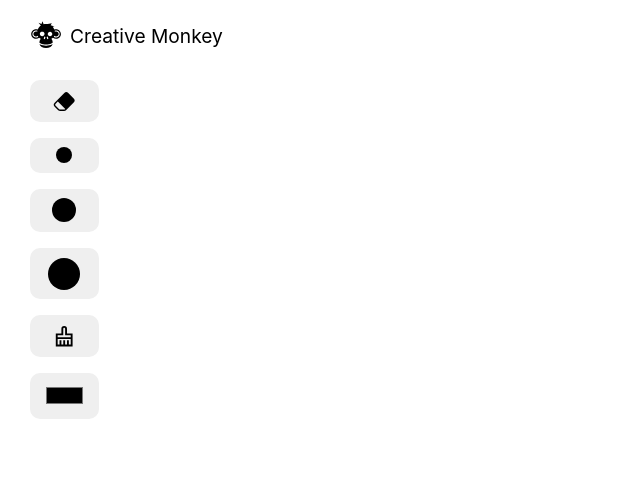
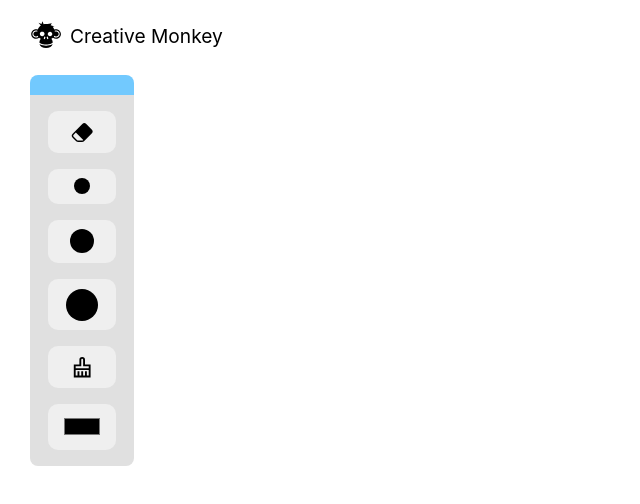
Before and after one commit to om202/creativemonkey-paint, a React (Create React App) app: page / in a window 1280 px wide. Shown: the top 504 px of the page, without its empty margins (0-640 px from the left). Built offline with nearby package versions, Linux system fonts and the light colour scheme.

Commit message:
draggable

```diff
--- a/package.json
+++ b/package.json
@@ -6,8 +6,11 @@
     "@testing-library/jest-dom": "^4.2.4",
     "@testing-library/react": "^9.3.2",
     "@testing-library/user-event": "^7.1.2",
+    "i": "^0.3.7",
+    "npm": "^9.2.0",
     "react": "^16.14.0",
     "react-dom": "^16.14.0",
+    "react-draggable": "^4.4.5",
     "react-icons": "^4.7.1",
     "react-scripts": "^5.0.1"
   },
--- a/src/App.js
+++ b/src/App.js
@@ -2,13 +2,16 @@ import React from "react";
 import { Canvas } from "./Canvas";
 import { ButtonsGroup } from "./ButtonsGroup";
 import { Logo } from "./Logo";
+import { FloatingHelper } from "./floating-helper/floatingHelper";
 
 function App() {
   return (
     <>
       <Canvas />
-      <Logo/>
-      <ButtonsGroup />
+      <Logo />
+      <FloatingHelper initial={[30,75]}>
+        <ButtonsGroup/>
+      </FloatingHelper>
     </>
   );
 }
--- /dev/null
+++ b/src/floating-helper/floatingHelper.jsx
@@ -0,0 +1,16 @@
+import React from "react";
+import Draggable from "react-draggable";
+import { ButtonsGroup } from "../ButtonsGroup";
+
+export const FloatingHelper = ({ children, initial }) => {
+  return (
+    <Draggable
+      defaultPosition={{ x: 0, y: 0 }}
+      positionOffset={{ x: initial[0], y: initial[1] }}
+      position={null}
+      scale={1}
+    >
+      <div className="floating-helper">{children}</div>
+    </Draggable>
+  );
+};
--- a/src/index.css
+++ b/src/index.css
@@ -9,6 +9,9 @@ body {
 
 #canvas {
   cursor: crosshair;
+  position: absolute;
+  top: 0;
+  left: 0;
 }
 
 code {
@@ -28,10 +31,9 @@ code {
 }
 
 .buttons-group {
-  z-index: 9999;
-  position: fixed;
-  top: 80px;
-  left: 30px;
+  border-top: 20px solid rgb(114, 201, 254);
+  border-radius: 0.5rem;
+  background-color: #e0e0e0;
   display: flex;
   flex: 1 1 16;
   flex-wrap: wrap;
@@ -39,7 +41,8 @@ code {
   justify-content: center;
   flex-direction: column;
   height: auto;
-  width: auto;
+  width: 4.5rem;
+  padding: 1rem;
   gap: 1rem;
 }
 
@@ -87,3 +90,7 @@ code {
   background-color: black;
   border-radius: 50%;
 }
+
+.floating-helper {
+  width: fit-content;
+}
```
Also changed, not shown: 2 other files (tests, documents, lock files or other folders).
